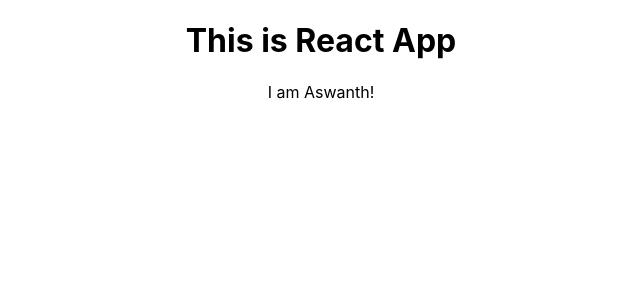
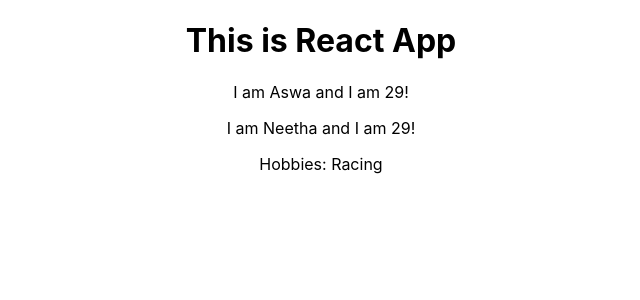
Before and after one commit to aswanth1989/react, a React (Create React App) app: page / in a window 1280 px wide. Shown: the top 300 px of the page, without its empty margins (319-959 px from the left). Built offline with nearby package versions, Linux system fonts and the light colour scheme.

Commit message:
Adding Props and children tage

```diff
--- a/src/App.js
+++ b/src/App.js
@@ -6,7 +6,8 @@
   return (
     <div className="App">
       <h1>This is React App</h1>
-      <Person/>
+      <Person name="Aswa" age="29"/>
+      <Person name="Neetha" age="29">Hobbies: Racing</Person>
     </div>
   );
 }
--- a/src/Person/Person.js
+++ b/src/Person/Person.js
@@ -1,7 +1,13 @@
 import React from 'react'
 
-const person = ()=> {
-    return <p>I am Aswanth!</p>
+const person = (props)=> {
+
+    return (
+    <div>
+        <p>I am {props.name} and I am {props.age}!</p>
+        <p>{props.children}</p>
+    </div>
+    )
 }
 
 export default person;
```
